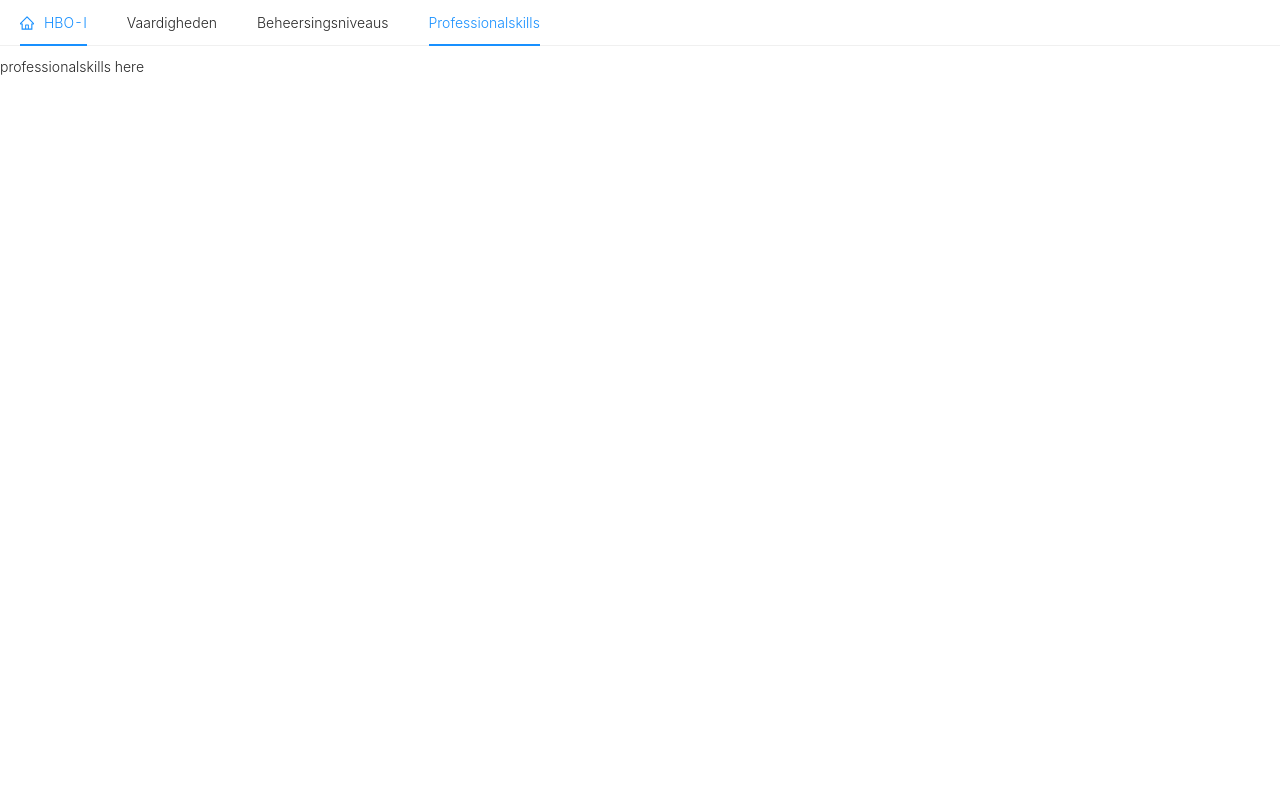
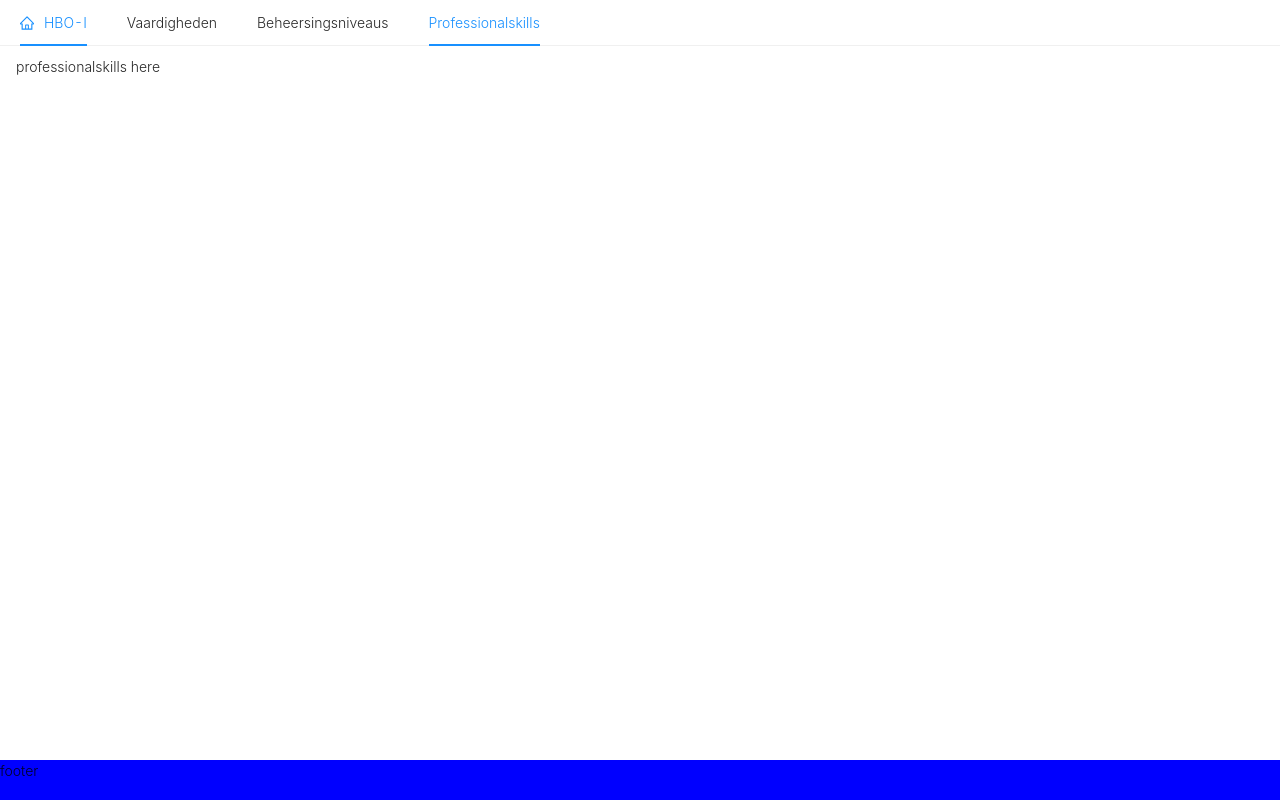
Before and after one commit to spark-156/leveling-education-framework, a React (Create React App) app in the folder frontend/: page /professionalskills in a window 1280 px wide. Built offline with nearby package versions, Linux system fonts and the light colour scheme.

Commit message:
implement container and footer

```diff
--- a/frontend/src/App.js
+++ b/frontend/src/App.js
@@ -1,14 +1,20 @@
 import React from "react";
 import { Navbar } from "./components/Navbar";
+import { Container } from "./components/Container";
+import styles from "./styles/App.module.css";
+
 import {
   BrowserRouter as Router,
   Switch,
   Route
 } from "react-router-dom";
+import { Footer } from "./components/Footer";
 
 function App() {
   return <Router>
+      <div className={styles.pageContainer}>
         <Navbar />
+        <Container className={styles.contentWrap}>
           <Switch>
             <Route exact path="/">
                 <div>hboi here</div>
@@ -23,6 +29,9 @@ function App() {
               <div>professionalskills here</div>
             </Route>
           </Switch>
+        </Container>
+        <Footer />
+      </div>
   </Router>
 }
 
--- /dev/null
+++ b/frontend/src/components/Container.jsx
@@ -0,0 +1,8 @@
+import React from "react";
+import styles from "../styles/Container.module.css";
+
+export function Container({ children, className }) {
+    return <div className={`${styles.container} ${className}`}>
+        {children}
+    </div>
+}
--- /dev/null
+++ b/frontend/src/components/Footer.jsx
@@ -0,0 +1,8 @@
+import React from "react";
+import styles from "../styles/Footer.module.css";
+
+export function Footer() {
+    return <footer className={styles.footer}>
+        footer
+    </footer>
+}
--- /dev/null
+++ b/frontend/src/styles/App.module.css
@@ -0,0 +1,8 @@
+.pageContainer {
+    position: relative;
+    min-height: 100vh;
+}
+
+.contentWrap {
+    padding-bottom: 2.5rem;    /* Footer height */
+}
--- /dev/null
+++ b/frontend/src/styles/Container.module.css
@@ -0,0 +1,3 @@
+.container {
+    padding: 0 1rem 1rem;
+}
--- /dev/null
+++ b/frontend/src/styles/Footer.module.css
@@ -0,0 +1,7 @@
+.footer {
+    position: absolute;
+    bottom: 0;
+    width: 100%;
+    background-color: blue;
+    height: 2.5rem;            /* Footer height */
+}
```
Lines whose indentation alone changed are shown as unchanged.
